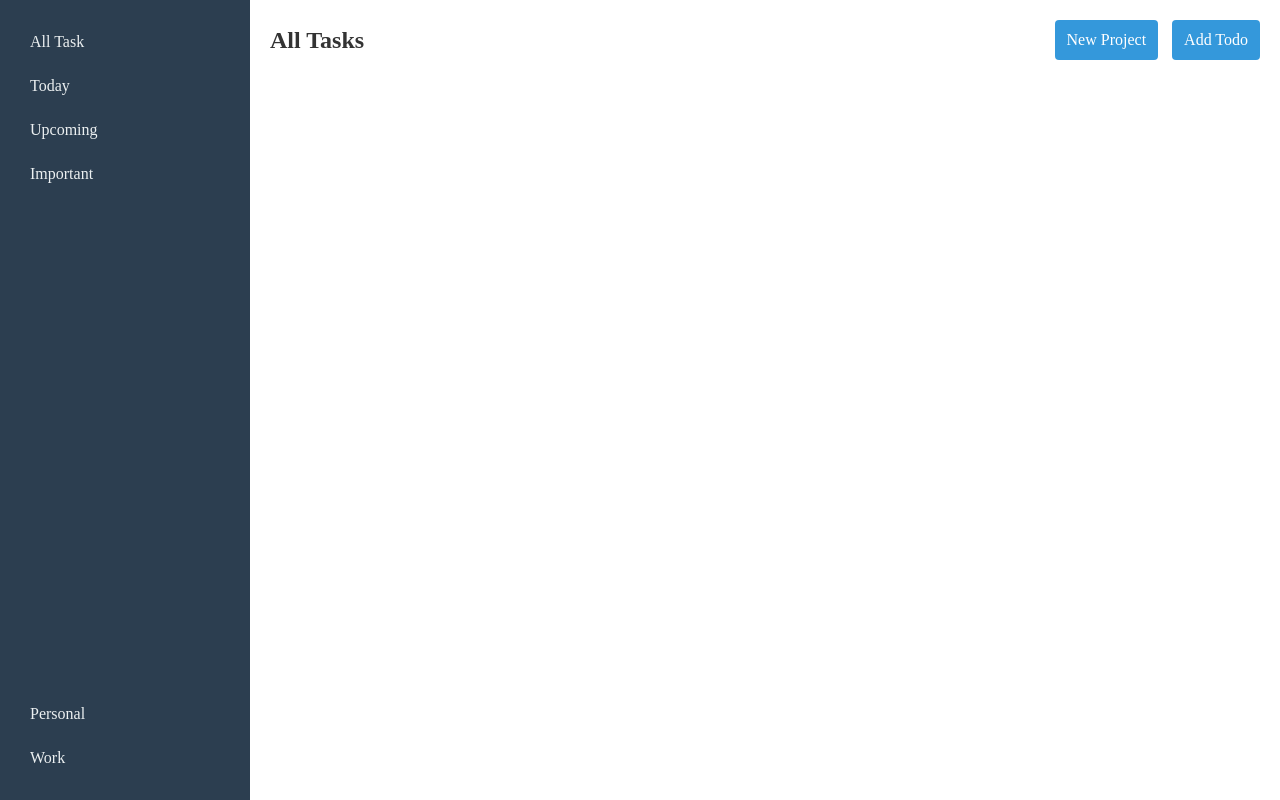
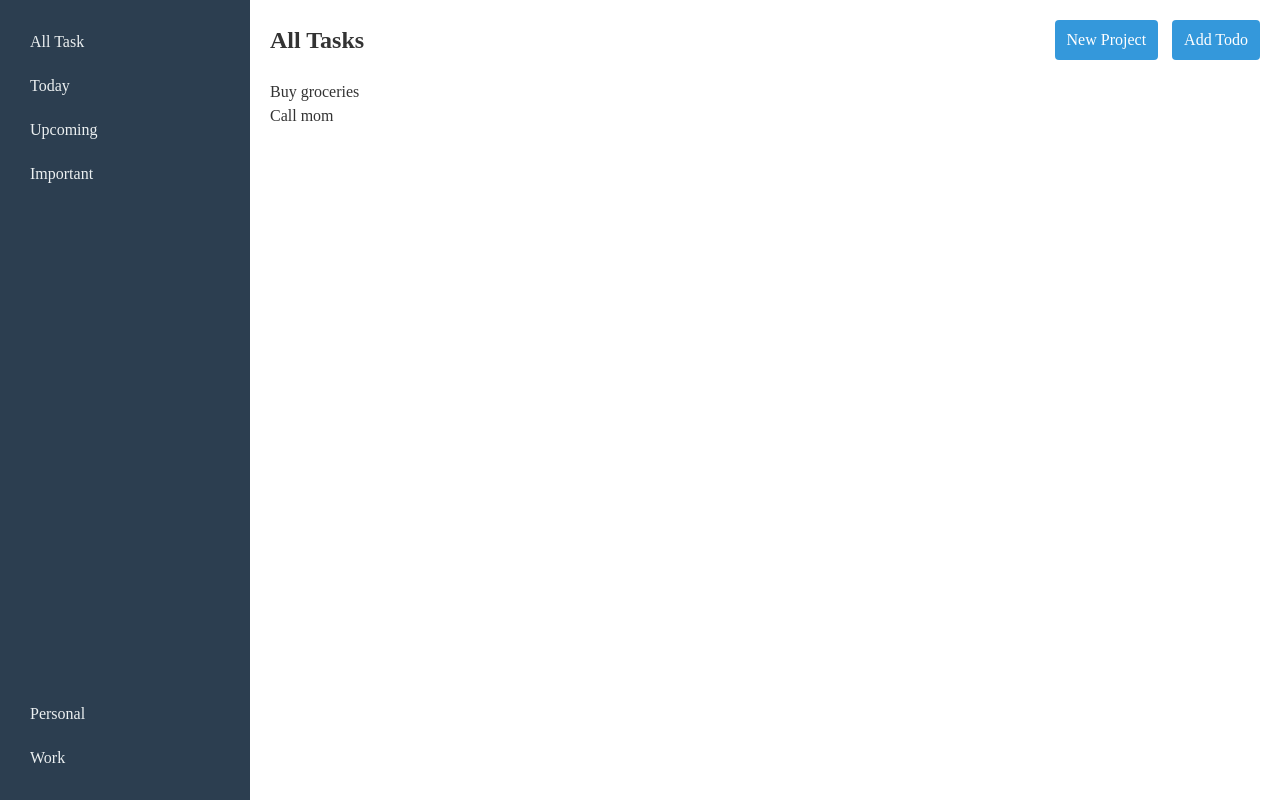
Before and after one commit to orokidd/todo-list, a website built with webpack: page src/template.html in a window 1280 px wide. Both pictures are taken after a click on the item "Personal". Built offline with nearby package versions, Linux system fonts and the light colour scheme.

Commit message:
load tasks based on project clicked

```diff
--- a/src/index.js
+++ b/src/index.js
@@ -1,2 +1,11 @@
 import "./styles.css"
 import './projects.js';
+import { loadTask } from './loadTasks.js';
+
+const projects = document.querySelectorAll('.project')
+
+projects.forEach(project => {
+    project.addEventListener('click', ()=> {
+        loadTask(project.id)
+    })
+})
--- /dev/null
+++ b/src/loadTasks.js
@@ -0,0 +1,22 @@
+import getTodoData from "./todoData";
+
+function loadTask(projectId) {
+    const projects = getTodoData();
+    const tasksList = document.querySelector(".main-tasks")
+    const selectedProject = projects.find(project => project.id === projectId);
+
+    tasksList.innerHTML = "";
+
+  if (!selectedProject) {
+    tasksList.textContent = "Project not found.";
+    return;
+  }
+
+    selectedProject.todos.forEach(task => {
+    const taskItem = document.createElement("li");
+    taskItem.textContent = task.title; // You can add more task details here
+    tasksList.appendChild(taskItem);
+  });
+}
+
+export { loadTask }
--- a/src/projects.js
+++ b/src/projects.js
@@ -6,6 +6,8 @@ function projectSideBar() {
 
     projects.forEach(element => {
         const projectList = document.createElement("li")
+        projectList.classList.add("project")
+        projectList.id = element.id
         projectList.textContent = element.name
 
         projectBar.appendChild(projectList)
--- a/src/template.html
+++ b/src/template.html
@@ -32,6 +32,11 @@
                     <button>Add Todo</button>
                 </div>
             </div>
+            <div class="tasks-wrapper">
+                <ul class="main-tasks">
+
+                </ul>
+            </div>
         </div>
 
     </div>
```
